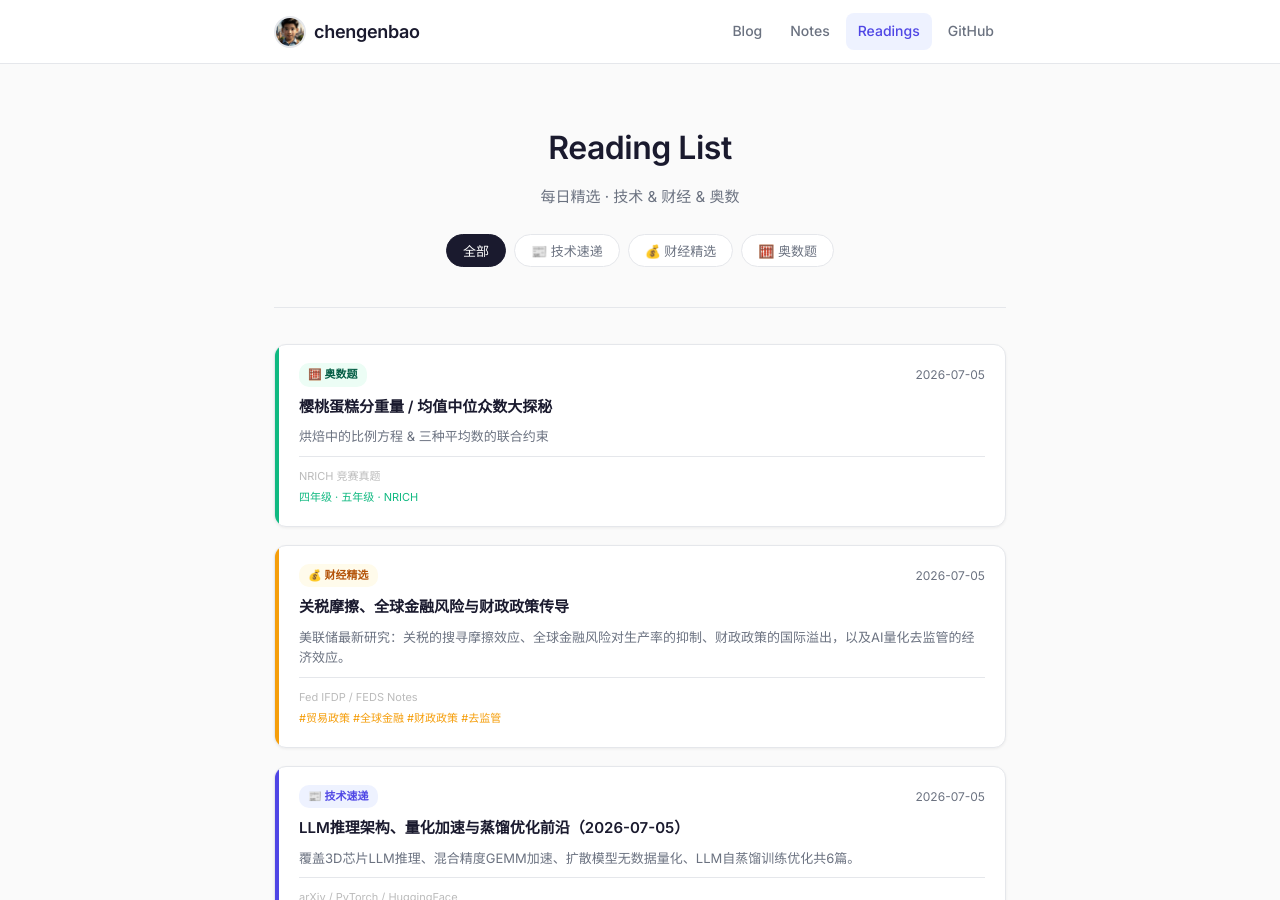
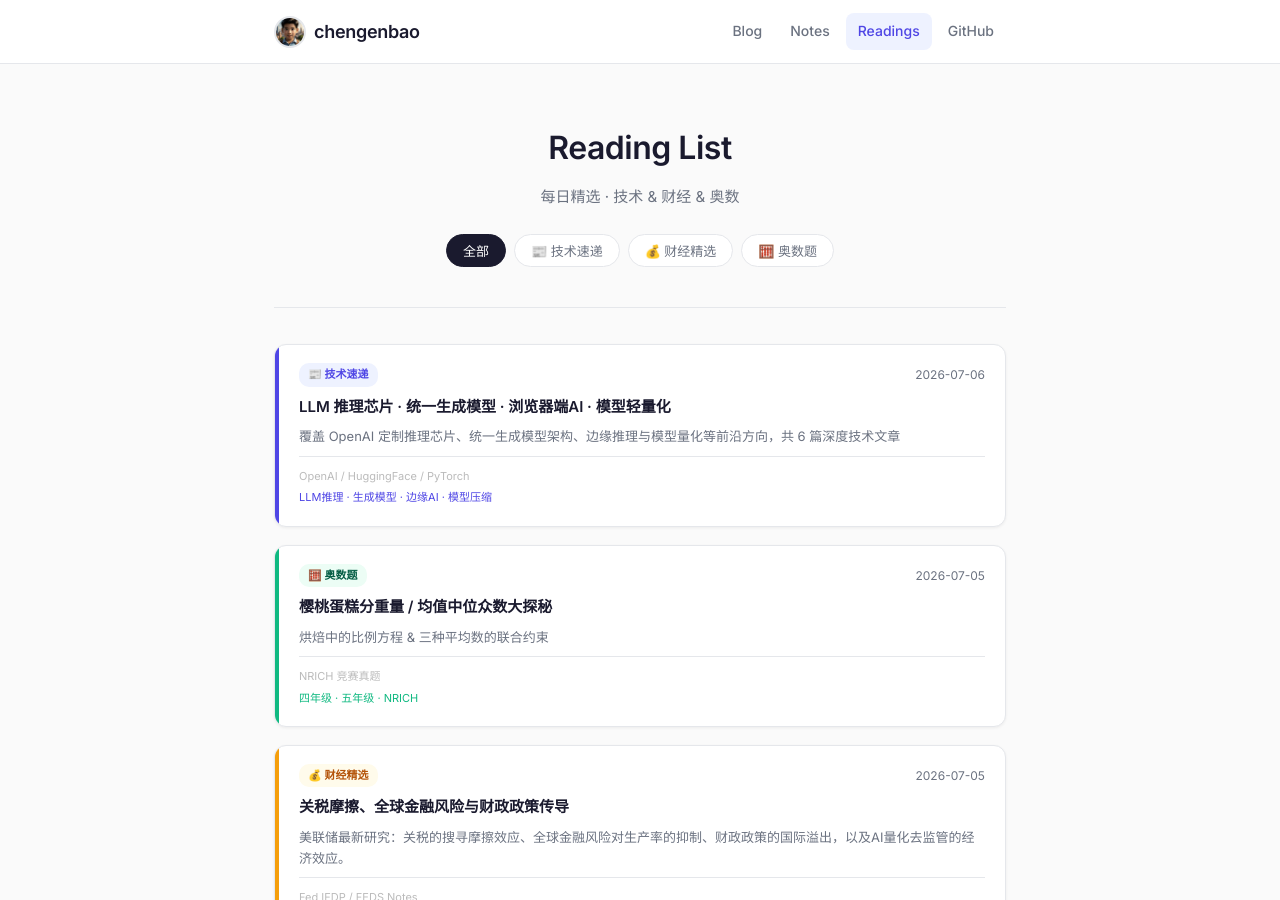
Before and after one commit to chengenbao/chengenbao.github.io, a Jekyll site: the page built from reading-list/index.md, in a window 1280 px wide and 900 px high. Built offline with Jekyll 4.4.1, drawn with Linux system fonts in a browser that asks for light colours.

Commit message:
add tech card 2026-07-06

```diff
--- a/reading-list/index.md
+++ b/reading-list/index.md
@@ -18,6 +18,21 @@ permalink: /reading-list/
   </div>
 
   <div class="rl-grid">
+<a class="rl-card tech" href="/reading-list/2026-07-06-tech-daily/">
+  <div class="rl-accent"></div>
+  <div class="rl-body">
+    <div class="rl-top">
+      <span class="rl-badge tech">📰 技术速递</span>
+      <time>2026-07-06</time>
+    </div>
+    <h2>LLM 推理芯片 · 统一生成模型 · 浏览器端AI · 模型轻量化</h2>
+    <p>覆盖 OpenAI 定制推理芯片、统一生成模型架构、边缘推理与模型量化等前沿方向，共 6 篇深度技术文章</p>
+    <div class="rl-meta">
+      <span class="rl-source">OpenAI / HuggingFace / PyTorch</span>
+      <span class="rl-tags">LLM推理 · 生成模型 · 边缘AI · 模型压缩</span>
+    </div>
+  </div>
+</a>
 <a class="rl-card math" href="/reading-list/2026-07-05-math/"><div class="rl-accent"></div><div class="rl-body"><div class="rl-top"><span class="rl-badge math">🧮 奥数题</span><time>2026-07-05</time></div><h2>樱桃蛋糕分重量 / 均值中位众数大探秘</h2><p>烘焙中的比例方程 & 三种平均数的联合约束</p><div class="rl-meta"><span class="rl-source">NRICH 竞赛真题</span><span class="rl-tags">四年级 · 五年级 · NRICH</span></div></div></a>
 <a class="rl-card finance" href="/reading-list/2026-07-05-finance-daily/">
   <div class="rl-accent"></div>
```
